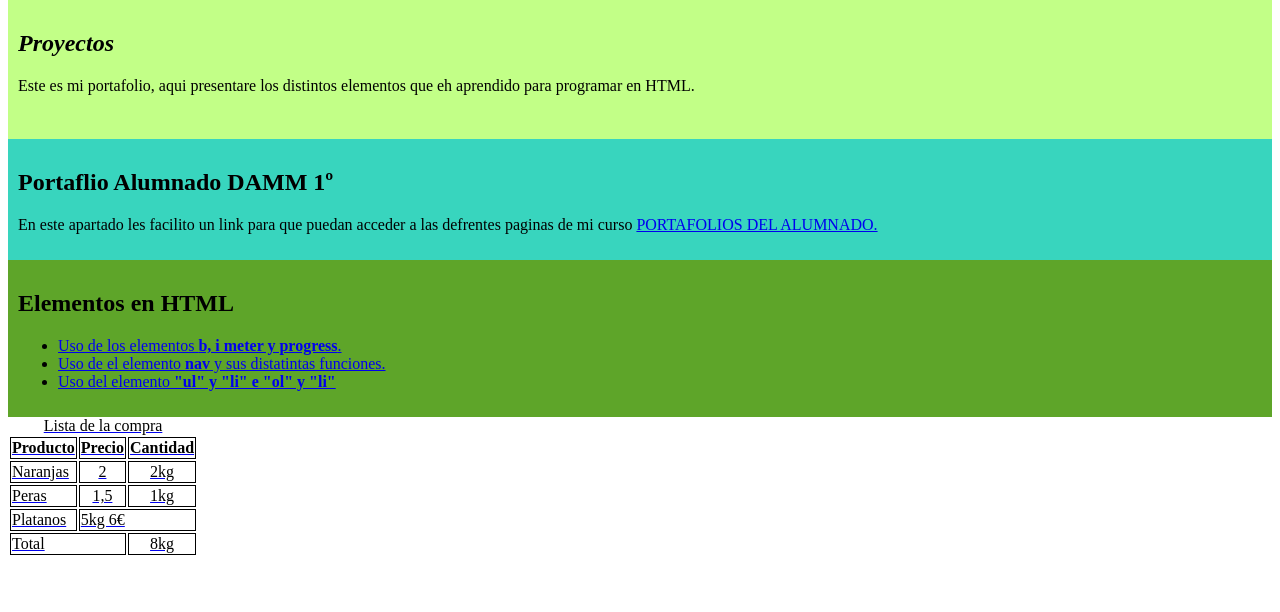
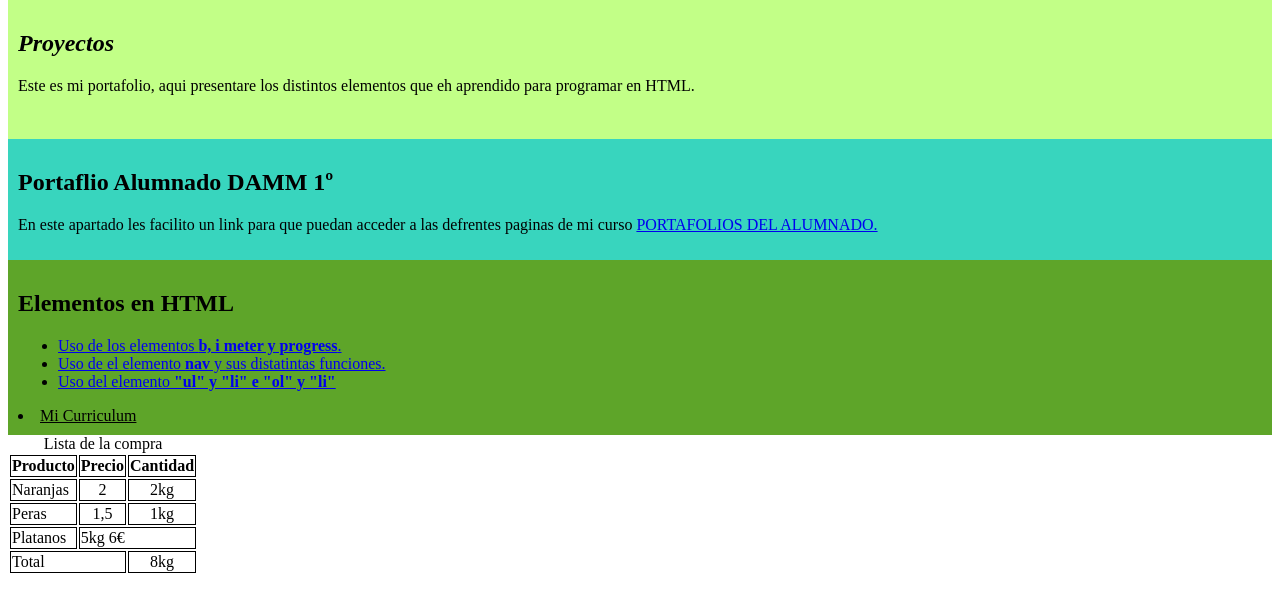
Before and after one commit to javiervalencia21/DIGI2026-2027, a plain HTML site: page index.html in a window 1280 px wide. Shown: the part 66-678 px from the top of the page. Drawn offline with Linux system fonts and the light colour scheme.

Commit message:
Update index.html

```diff
--- a/index.html
+++ b/index.html
@@ -57,6 +57,9 @@
         <li><a href="/LM-DIGI/principal.html">Uso de el elemento <b>nav</b> y sus distatintas funciones.</a></li>
         <li><a href="http://localhost:63342/Ud1/Lista%20compra.html?_ijt=grerr50o2pe6mft5eqnobeg1if">Uso del elemento <b>"ul" y "li" e "ol" y "li"</b></li>
       </ul>
+      <u>
+        <li><a herf="https://javiervalencia21.github.io/DIGI2026-2027/Curriculum.html">Mi Curriculum</a></li>
+      </u>
       </div>
 <table>
   <caption>Lista de la compra</caption>
```
